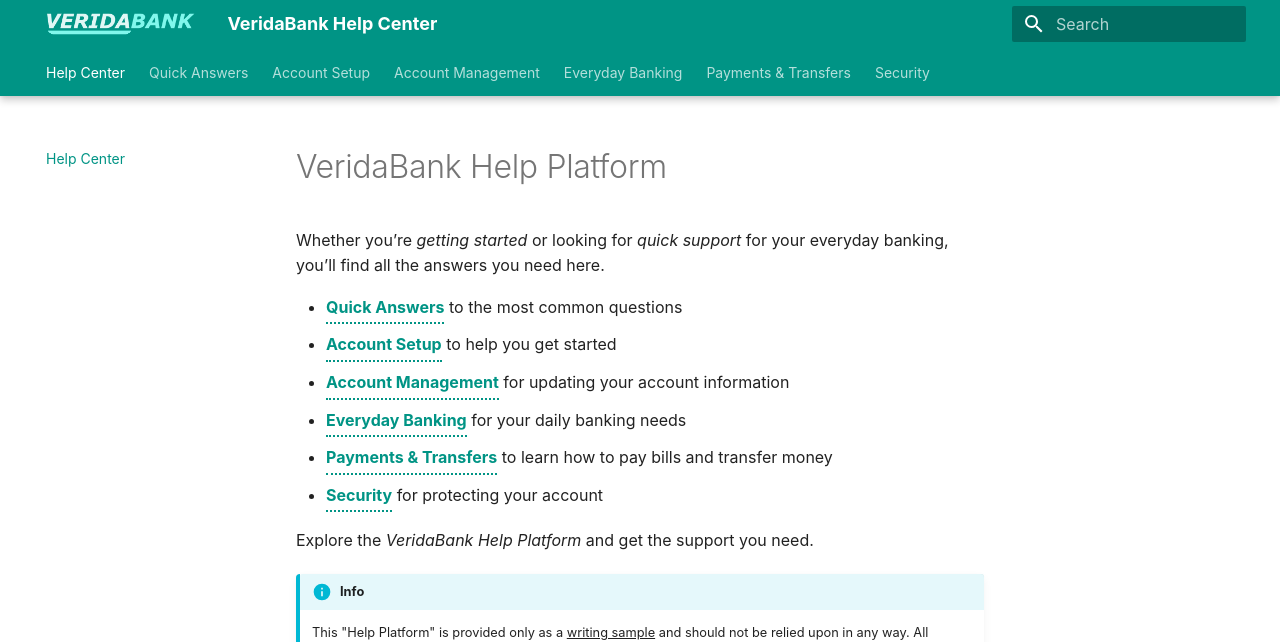
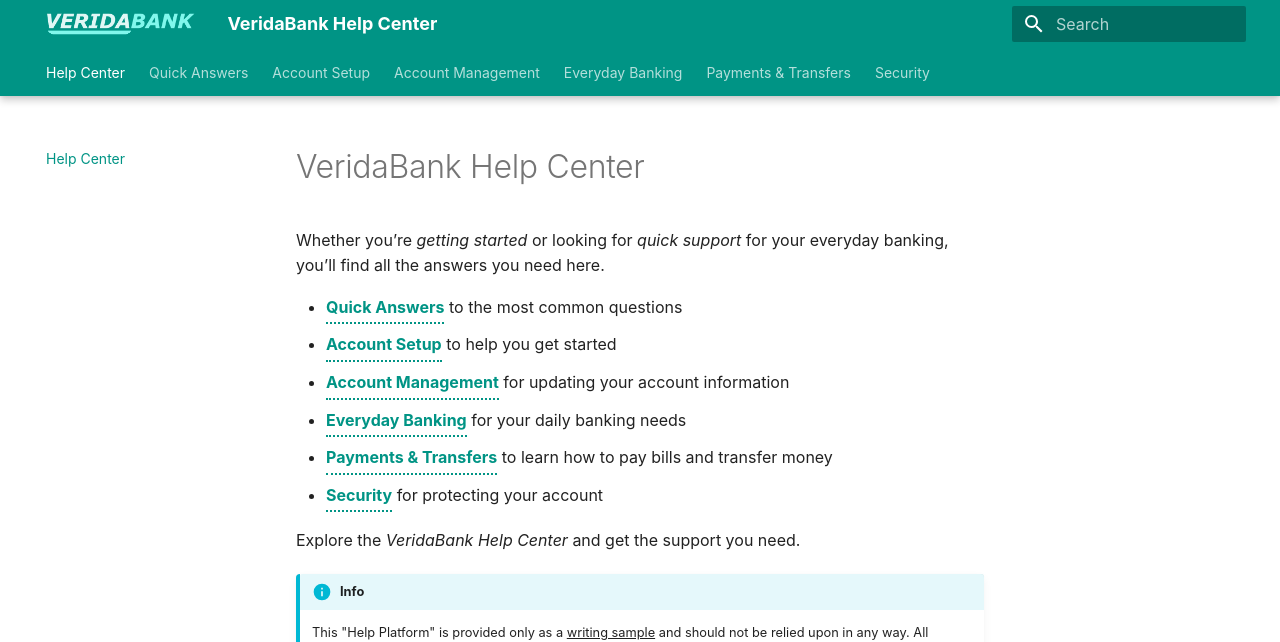
Before and after one commit to mlbms19/VeridaBank, an MkDocs documentation site: the page built from docs/index.md, in a window 1280 px wide. Shown: the top 642 px of the page. Built offline with MkDocs 1.6.1 and Material for MkDocs 9.7.7, drawn with Linux system fonts in a browser that asks for light colours; some web fonts are replaced.

Commit message:
Home: Help Platform to Help Center (heading and intro)

```diff
--- a/docs/index.md
+++ b/docs/index.md
@@ -3,7 +3,7 @@ hide_feedback: true
 ---
 
 
-#VeridaBank Help Platform
+#VeridaBank Help Center
 
 Whether you’re *getting started* or looking for *quick support* for your everyday banking, you’ll find all the answers you need here.
 
@@ -14,7 +14,7 @@ Whether you’re *getting started* or looking for *quick support* for your every
 - **<a href="Payments%20%26%20Transfers/Pay%20Bills/" class="dotted">Payments & Transfers</a>** to learn how to pay bills and transfer money
 - **<a href="Security/Report%20Lost%20Card/" class="dotted">Security</a>** for protecting your account
 
-Explore the *VeridaBank Help Platform* and get the support you need.
+Explore the *VeridaBank Help Center* and get the support you need.
 
 !!! info
 
```
